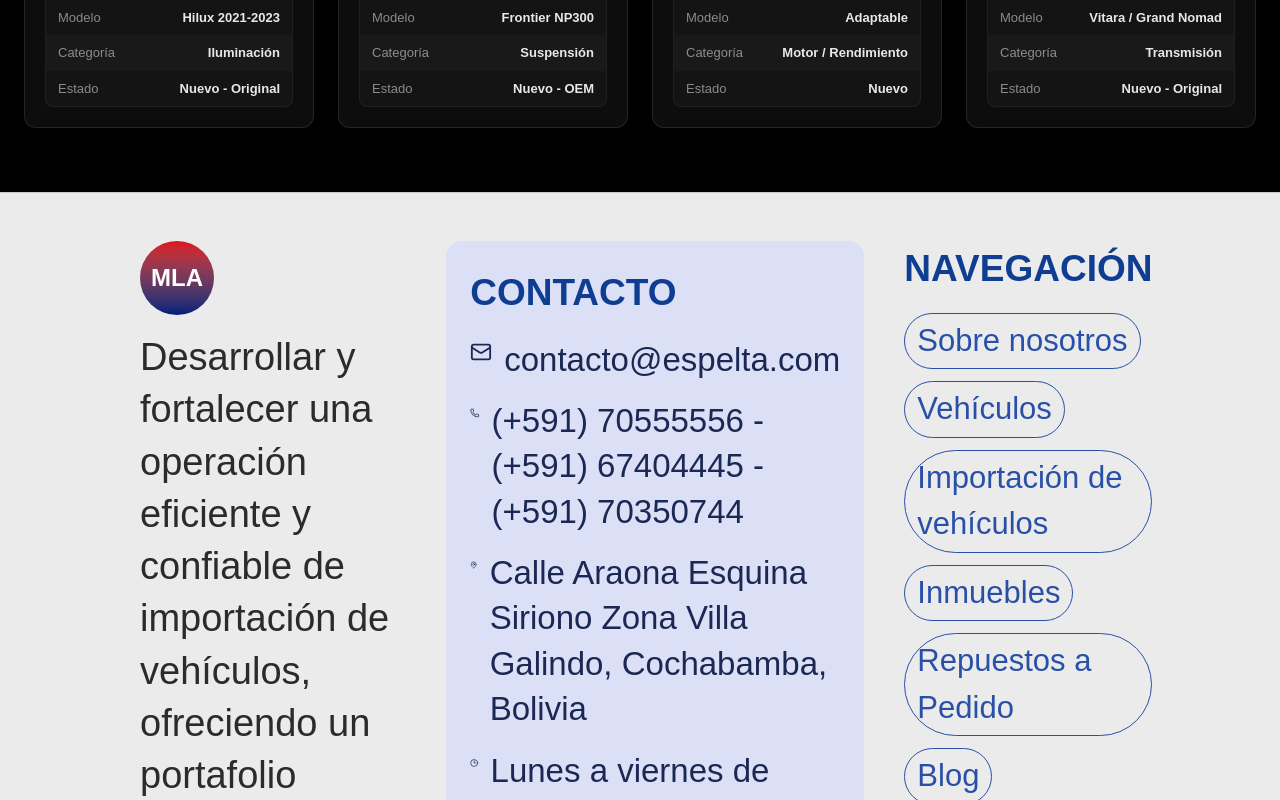
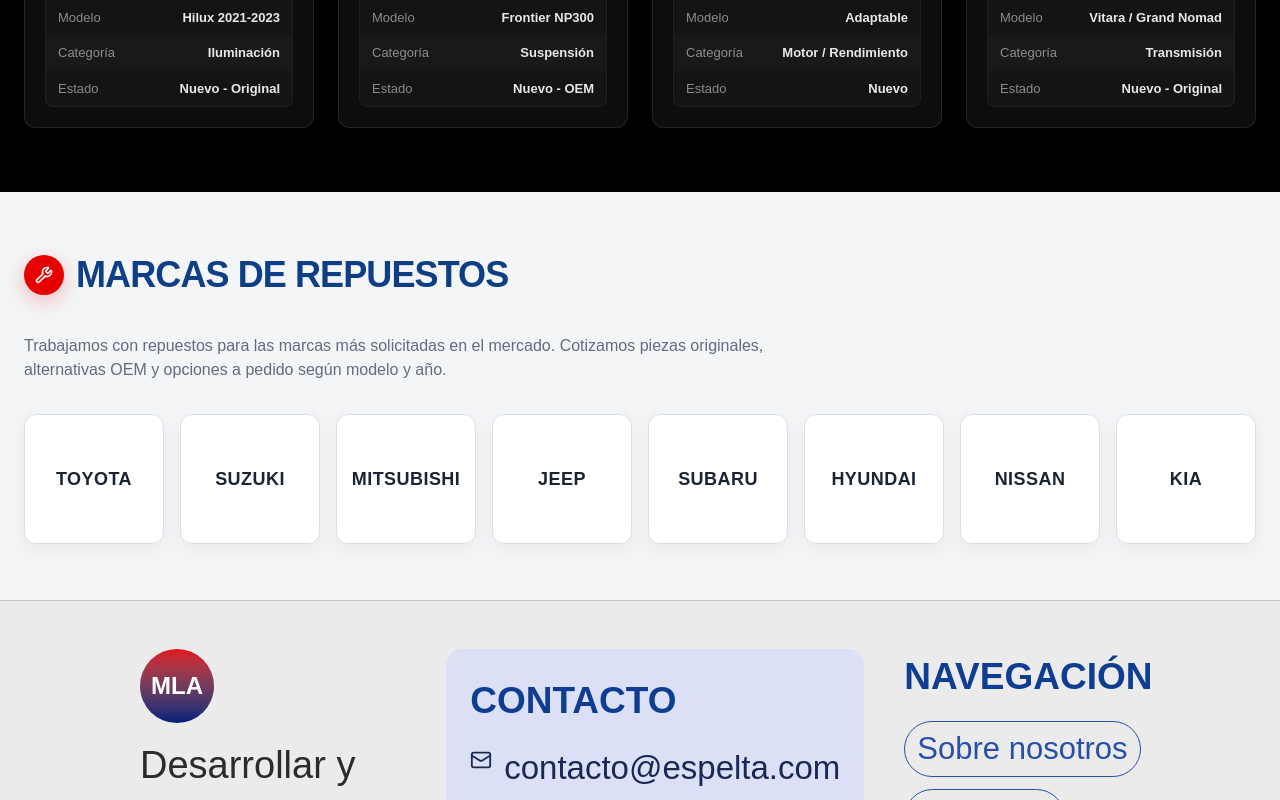
Before and after one commit to GalletitaDeAnis/espelta-web, a Next.js app: page / in a window 1280 px wide. Shown: the part 1595-2395 px from the top of the page. Built offline with nearby package versions, Linux system fonts and the light colour scheme.

Commit message:
feat: add spare parts brands section to home

```diff
--- /dev/null
+++ b/src/app/components/home/SparePartsBrandsSection.tsx
@@ -0,0 +1,47 @@
+import { Wrench } from "lucide-react";
+
+const sparePartsBrands = [
+  "Toyota",
+  "Suzuki",
+  "Mitsubishi",
+  "Jeep",
+  "Subaru",
+  "Hyundai",
+  "Nissan",
+  "Kia",
+];
+
+export function SparePartsBrandsSection() {
+  return (
+    <section className="bg-[#f4f5f7] py-14 px-4 sm:px-6">
+      <div className="mx-auto w-full max-w-[1400px]">
+        <div className="mb-8 flex items-center gap-3">
+          <span className="inline-flex h-10 w-10 items-center justify-center rounded-full bg-[#e60000] text-white shadow-[0_6px_20px_rgba(230,0,0,0.25)]">
+            <Wrench size={18} strokeWidth={2.2} />
+          </span>
+          <h2 className="text-[28px] font-black uppercase tracking-tight text-[#0e3f86] sm:text-[36px]">
+            Marcas de repuestos
+          </h2>
+        </div>
+
+        <p className="mb-8 max-w-[760px] text-[15px] font-medium text-[#233247]/70 sm:text-base">
+          Trabajamos con repuestos para las marcas más solicitadas en el mercado. Cotizamos piezas originales,
+          alternativas OEM y opciones a pedido según modelo y año.
+        </p>
+
+        <div className="grid grid-cols-2 gap-4 sm:grid-cols-3 lg:grid-cols-4 xl:grid-cols-8">
+          {sparePartsBrands.map((brand) => (
+            <article
+              key={brand}
+              className="group flex h-[130px] items-center justify-center rounded-xl border border-[#d9dee7] bg-white px-3 text-center shadow-[0_6px_20px_rgba(0,0,0,0.05)] transition-all duration-300 hover:-translate-y-1 hover:border-[#e60000]/50 hover:shadow-[0_10px_24px_rgba(230,0,0,0.14)]"
+            >
+              <span className="text-[18px] font-extrabold uppercase tracking-wide text-[#1a2433] transition-colors duration-300 group-hover:text-[#e60000]">
+                {brand}
+              </span>
+            </article>
+          ))}
+        </div>
+      </div>
+    </section>
+  );
+}
--- a/src/app/page.tsx
+++ b/src/app/page.tsx
@@ -1,6 +1,7 @@
 import type { Metadata } from "next";
 import { HomeCategoryBridge } from "./components/home/HomeCategoryBridge";
 import { FeaturedCardsSection } from "./components/home/FeaturedCardsSection";
+import { SparePartsBrandsSection } from "./components/home/SparePartsBrandsSection";
 import { HomeFooterSection } from "./components/home/HomeFooterSection";
 import { HomeTopSection } from "./components/home/HomeTopSection";
 
@@ -18,10 +19,11 @@
 
 export default function Page() {
   return (
-    <main className="min-h-screen bg-[#ececec] text-white">
+    <main className="min-h-screen bg-black text-white">
       <HomeTopSection />
       <HomeCategoryBridge />
       <FeaturedCardsSection />
+      <SparePartsBrandsSection />
       <HomeFooterSection />
     </main>
   );
```
